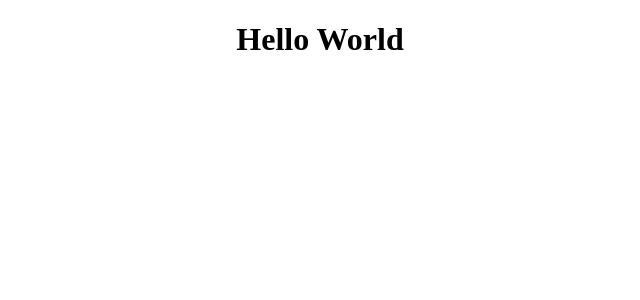
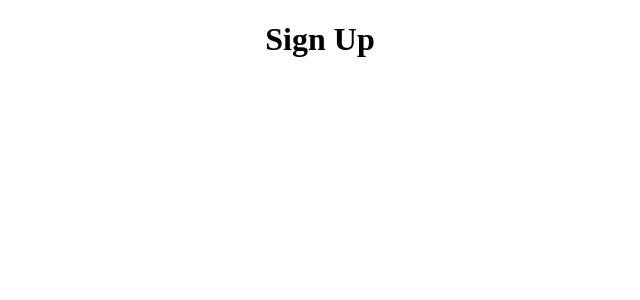
Before and after one commit to nisalrenuja/react-form-v1, a React (Create React App) app: page / in a window 1280 px wide. Shown: the top 300 px of the page, without its empty margins (320-960 px from the left). Built offline with nearby package versions, Linux system fonts and the light colour scheme.

Commit message:
form sign up added

```diff
--- a/src/App.js
+++ b/src/App.js
@@ -1,10 +1,11 @@
 import React from 'react';
 import './App.css';
+import Form from './Form';
 
 function App() {
   return (
     <div className="App">
-      <h1>Hello World</h1>
+      <Form />
     </div>
   );
 }
```
